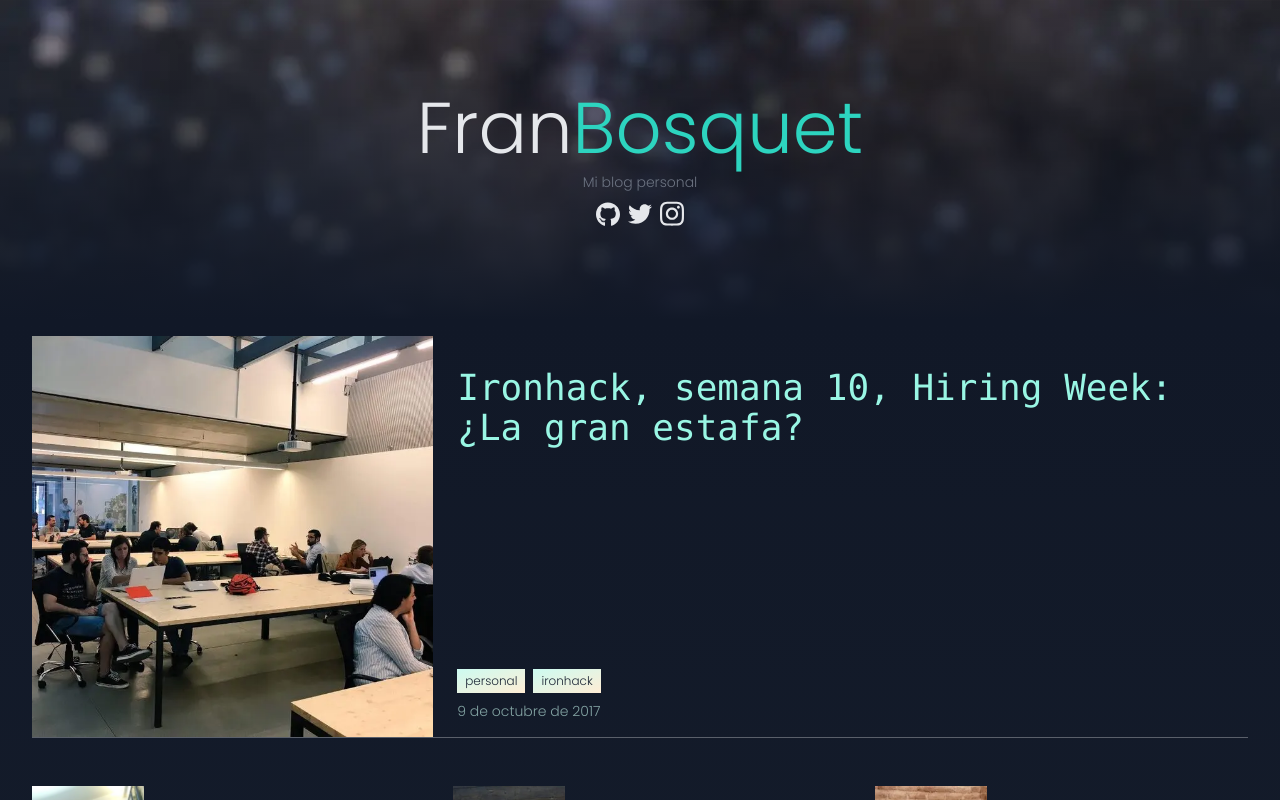
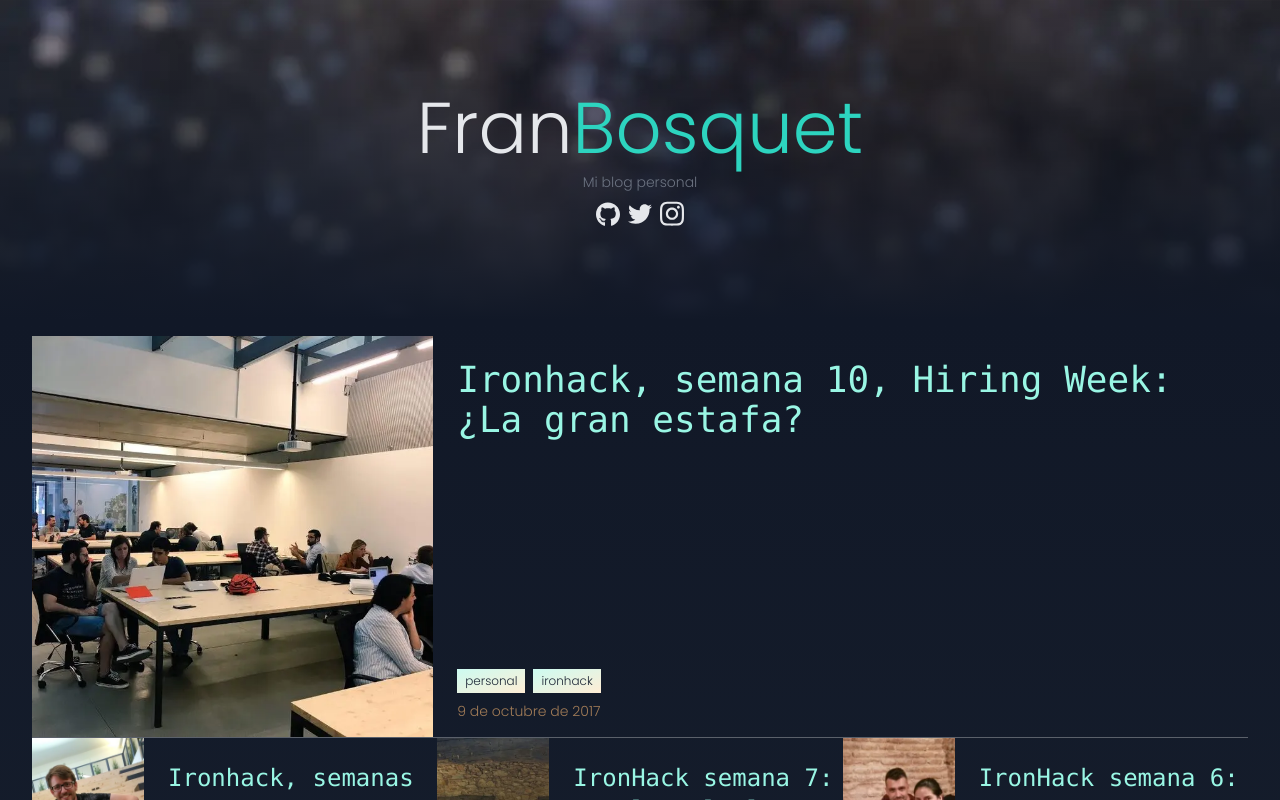
Before and after one commit to FrBosquet/fran-bosquet, a Next.js app: page / in a window 1280 px wide. Shown: the top 800 px of the page. Built offline with nearby package versions, Linux system fonts and the light colour scheme.

Commit message:
small fixes

```diff
--- a/app/page.tsx
+++ b/app/page.tsx
@@ -4,9 +4,17 @@
 export default async function Page() {
   const posts = await getPosts()
 
-  return <section className='grid xl:gap-12 grid-cols-1 lg:grid-cols-2 xl:grid-cols-3'>
-    {posts.map((post, index) => {
-      return <PostLink post={post} key={post.slug} featured={index % 5 === 0} />
+  return <section className='
+    grid grid-cols-1 lg:grid-cols-2 xl:grid-cols-3
+    lg:max-xl:[&>*:nth-child(5n+1)]:col-span-2 xl:[&>*:nth-child(7n+1)]:col-span-3
+
+    lg:max-xl:[&>*:nth-child(5n+1)_*.image]:aspect-square xl:[&>*:nth-child(7n+1)_.image]:aspect-square
+    lg:max-xl:[&>*:nth-child(5n+1)_*.image]:w-[33%] xl:[&>*:nth-child(7n+1)_.image]:w-[33%]
+
+    lg:max-xl:[&>*:nth-child(5n+1)_.title]:text-4xl xl:[&>*:nth-child(7n+1)_.title]:text-4xl
+  '>
+    {posts.map((post) => {
+      return <PostLink post={post} key={post.slug} />
     })}
   </section>
 }
--- a/app/posts/[slug]/MdxContent.tsx
+++ b/app/posts/[slug]/MdxContent.tsx
@@ -3,9 +3,9 @@
 import { YoutubeEmbed } from 'components/YoutubeEmbed';
 import { MDXRemote, type MDXRemoteSerializeResult } from 'next-mdx-remote';
 import { HTMLAttributes } from 'react';
-import { Tweet } from 'react-tweet';
 import { Prism as SyntaxHighlighter } from 'react-syntax-highlighter';
 import { dracula } from 'react-syntax-highlighter/dist/cjs/styles/prism';
+import { Tweet } from 'react-tweet';
 
 type MdxContentProps = {
   source: MDXRemoteSerializeResult
@@ -43,8 +43,8 @@
   p: (props: HTMLAttributes<HTMLParagraphElement>) => <p className='text-lg font-ligth pb-3 leading-8 tracking-[0.1rem]'>{props.children}</p>,
   img: (props: any) => <img className="w-auto mb-1" alt={props.alt} src={props.src} />,
   blockquote: (props: HTMLAttributes<HTMLQuoteElement>) => <blockquote className="p-3 bg-gray-950 rounded-lg mb-4 shadow-md text-lg text-slate-100 leading-8 tracking-wide">{props.children}</blockquote>,
-  ul: (props: HTMLAttributes<HTMLUListElement>) => <ul className="mb-4">{props.children}</ul>,
-  li: (props: HTMLAttributes<HTMLLIElement>) => <li className="ml-4 list-item list-disc">{props.children}</li>,
+  ul: (props: HTMLAttributes<HTMLUListElement>) => <ul className="text-lg mb-4">{props.children}</ul>,
+  li: (props: HTMLAttributes<HTMLLIElement>) => <li className="text-lg ml-4 list-item list-disc py-2">{props.children}</li>,
   a: (props: HTMLAttributes<HTMLAnchorElement>) => <a {...props} target="_blank" className="text-orange-400 visited:text-teal-300">{props.children}</a>,
   em: (props: HTMLAttributes<HTMLElement>) => <em {...props} className="font-ligh text-gray-400">{props.children}</em>,
   code,
--- a/components/PostLink.tsx
+++ b/components/PostLink.tsx
@@ -6,22 +6,15 @@
 
 type Props = {
 	post: Post
-	featured?: boolean
 }
 
-export const PostLink = ({ post, featured }: Props) => {
-	const isFeatured = featured || post.featured
-
-	return <article data-featured={isFeatured} className="w-full gap-6 flex group transition-all border-b border-white/30
-	lg:data-[featured=true]:col-span-2
-	xl:data-[featured=true]:col-span-3
-	" >
-		<div data-featured={isFeatured} className='aspect-[1/2] w-28 relative overflow-hidden
+export const PostLink = ({ post }: Props) => {
+	return <article className="w-full gap-6 flex group transition-all border-b border-white/30" >
+		<div className='aspect-[1/2] w-28 relative overflow-hidden
 		transition-all
 		filter
 		group-hover:brightness-125
-		lg:data-[featured=true]:aspect-square
-		lg:data-[featured=true]:w-[33%]
+		image
 		'>
 			<Image
 				alt={`imagen de ${post.image.author}`}
@@ -30,12 +23,10 @@
 				style={{ objectFit: 'cover' }}
 			/>
 		</div>
-		<div className='flex justify-between flex-col flex-1 h-full py-4 lg:pt-8 gap-2'>
-
-			<Link href={`/posts/${post.slug}`} data-featured={isFeatured} className='font-mono
+		<div className='flex justify-between flex-col flex-1 h-full py-4 lg:pt-6 gap-2'>
+			<Link href={`/posts/${post.slug}`} className='title font-mono
 			text-teal-200
 			text-lg sm:text-2xl
-			lg:data-[featured=true]:text-4xl
 			transition-all
 			group-hover:text-white
 			'>{post.title}</Link>
@@ -46,7 +37,7 @@
 				{post.tags.map(tag => <Tag key={tag}>{tag}</Tag>)}
 			</div>
 
-			<span className='text-teal-100/60 text-xs lg:text-sm'>
+			<span className='text-orange-300/60 text-xs lg:text-sm'>
 				{dateFormatter.format(new Date(post.date))}
 			</span>
 
```
